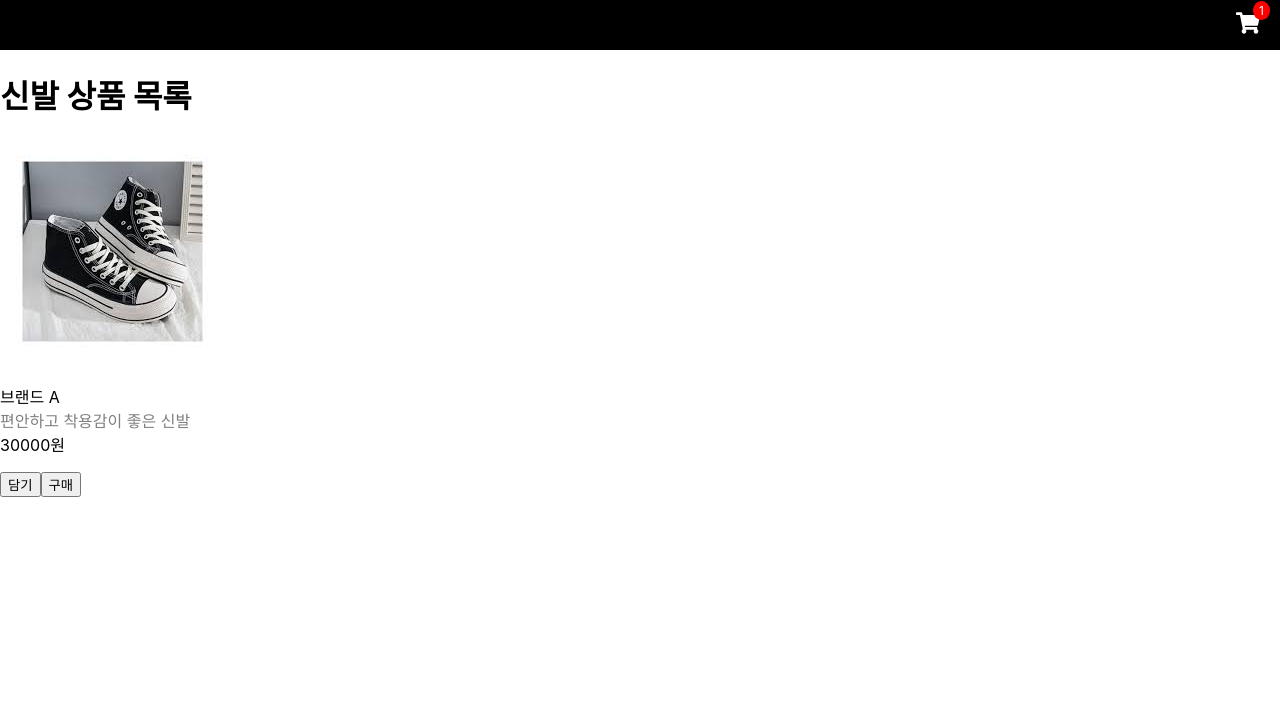
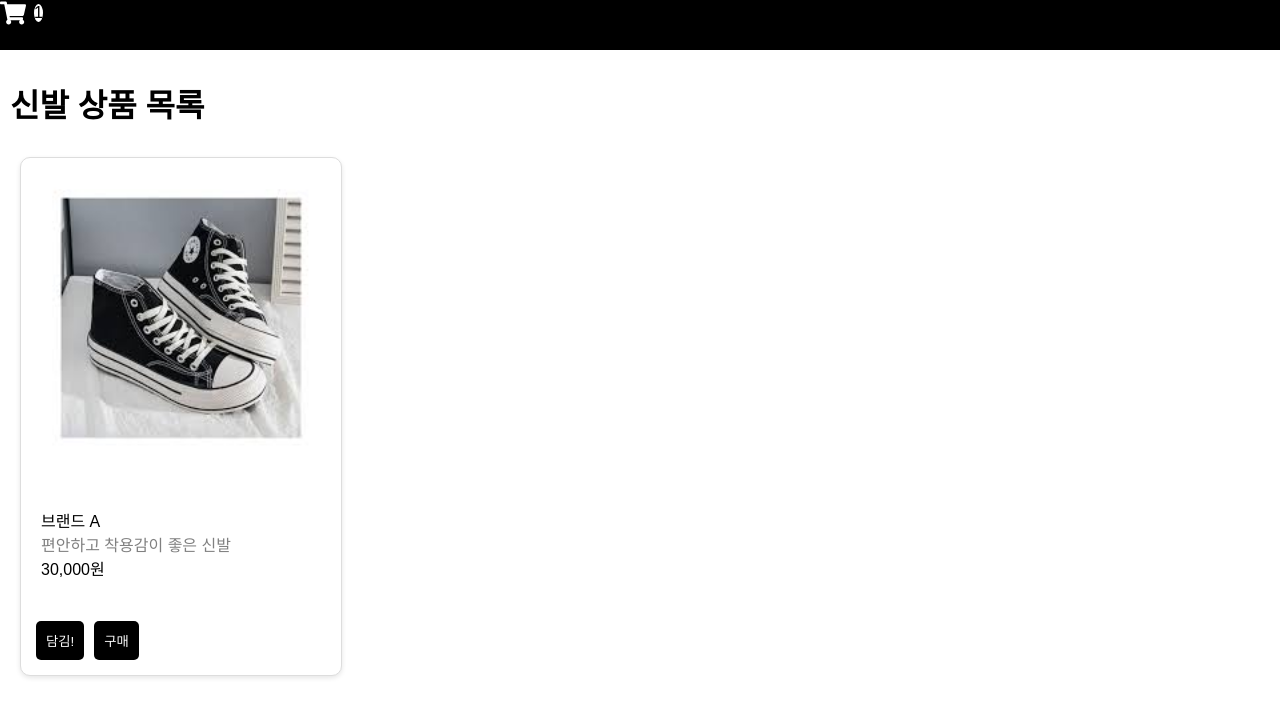
Before and after one commit to ioo5959/ioo5959.github.io, a React (Create React App) app in the folder shooking/: page / in a window 1280 px wide. Both pictures are taken after a click on the button "담기". Shown: the top 716 px of the page. Built offline with nearby package versions, Linux system fonts and the light colour scheme; the HTML template or start-up script is replaced by a standard one.

Commit message:
장바구니 수정

```diff
--- a/shooking/src/App.css
+++ b/shooking/src/App.css
@@ -1,6 +1,3 @@
-.App {
-  text-align: left;
-}
 
 .App-logo {
   height: 40vmin;
@@ -37,10 +34,17 @@
   }
 }
 
-.App-navbar {
+body {
+  font-family: Arial, sans-serif;
+}
+
+.navbar {
   background-color: black;
-  width: 100%;
   height: 50px;
+  display: 'flex';
+  justify-content: flex-start; /* 장바구니 아이콘을 왼쪽으로 배치 */
+  align-items: 'center';
+  padding: '0 20px';
 }
 
 .content-box {
@@ -54,11 +58,12 @@
   text-align: left; /*글자 왼쪽 정렬*/
   padding: 10px;
   margin-left: 20px; /*박스 바깥쪽 왼쪽 여백 추가*/
+
 }
 
 .image-container {
   width: 100%;
-  height: 50%; /* 박스의 절반을 채우도록 설정 */
+  height: auto;
 }
 
 .image-container img {
@@ -68,6 +73,43 @@
 }
 
 .text-container {
+  margin: 10px 0;
+  text-align: left;
   padding: 10px;
+}
+
+button {
+  margin: 5px;
+  padding: 10px;
+  background-color: #000000;
+  color: white;
+  border: none;
+  border-radius: 5px;
+  cursor: pointer;
+}
+
+button:hover {
+  background-color: #3f4347;
+}
+
+.cart-count{
+  margin-left: 8px; /* 숫자가 아이콘 옆에 위치하도록 간격을 추가 */
+  background-color: rgb(255, 255, 255);
+  border-radius: 50%;
+  color: 'black';
+  padding: '2px 6px';
+  font-size: '12px';
+
+}
+
+.cart-icon {
+  position: relative;
+  display: flex;
+  align-items: center;
+}
+
+h1 {
   text-align: left;
+  margin-top: 20px;
+  padding: 10px;
 }
--- a/shooking/src/App.js
+++ b/shooking/src/App.js
@@ -1,32 +1,32 @@
 import React, { useState } from 'react';
-import { Link } from 'react-router-dom';
+import './App.css';
+//import { Link } from 'react-router-dom';
 import { FaShoppingCart } from 'react-icons/fa'; // Font Awesome 아이콘 사용
 import sampleImage from './sampleImage.jpg'; // 이미지를 프로젝트에 추가하고 경로를 맞춰주세요
 
 function App() {
   const [cartCount, setCartCount] = useState(0); // 장바구니 아이템 개수를 관리하는 상태
 
-  const handleAddToCart = () => {
-    setCartCount(cartCount + 1); // "담기" 버튼을 누르면 cartCount 증가
+  const [addedToCart, setAddedToCart] = useState(false); // 상품이 장바구니에 담겼는지 여부를 관리하는 상태
+
+  const handleToggleCart = () => {
+    if (addedToCart) {
+      setCartCount(cartCount - 1); // 상품이 이미 담긴 상태이면 cartCount 감소
+    } else {
+      setCartCount(cartCount + 1); // 상품이 담기지 않은 상태이면 cartCount 증가
+    }
+    setAddedToCart(!addedToCart); // 상태를 반전시킴
   };
+
 
   return (
     <div>
       <header>
-        <nav style={{ backgroundColor: 'black', height: '50px', display: 'flex', justifyContent: 'flex-end', alignItems: 'center', padding: '0 20px' }}>
-          <div style={{ position: 'relative' }}>
-            <FaShoppingCart size={24} color="white" />
+        <nav className="navbar">
+          <div className="cart-icon">
+            <FaShoppingCart size={26} color="white" />
             {cartCount > 0 && (
-              <span style={{
-                position: 'absolute',
-                top: '-10px',
-                right: '-10px',
-                backgroundColor: 'red',
-                borderRadius: '50%',
-                color: 'white',
-                padding: '2px 6px',
-                fontSize: '12px'
-              }}>
+              <span className="cart-count">
                 {cartCount}
               </span>
             )}
@@ -45,13 +45,13 @@ function App() {
               <br />
               <span style={{ color: 'gray' }}>편안하고 착용감이 좋은 신발</span>
               <br />
-              30000원
+              30,000원
             </p>
           </div>
-          <button name="plus" onClick={handleAddToCart}>담기</button>
-          <Link to="/payment">
+          <button name="toggle" onClick={handleToggleCart}>
+            {addedToCart ? "담김!" : "담기"}
+          </button>
             <button>구매</button>
-          </Link>
         </div>
       </main>
     </div>
```
Also changed, not shown: shooking/src/CardPayment.js (+82 -0 lines), 12 other files (tests, documents, lock files or other folders).
